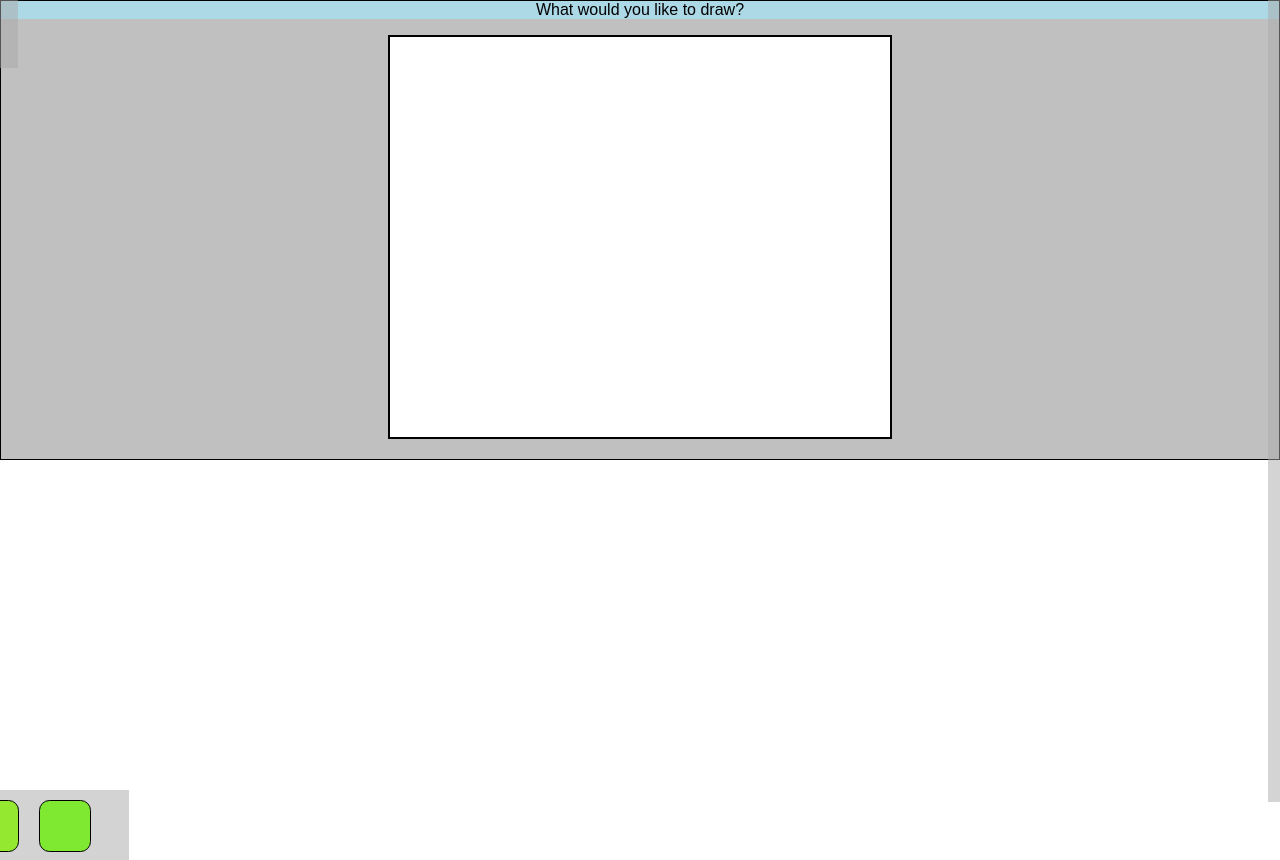
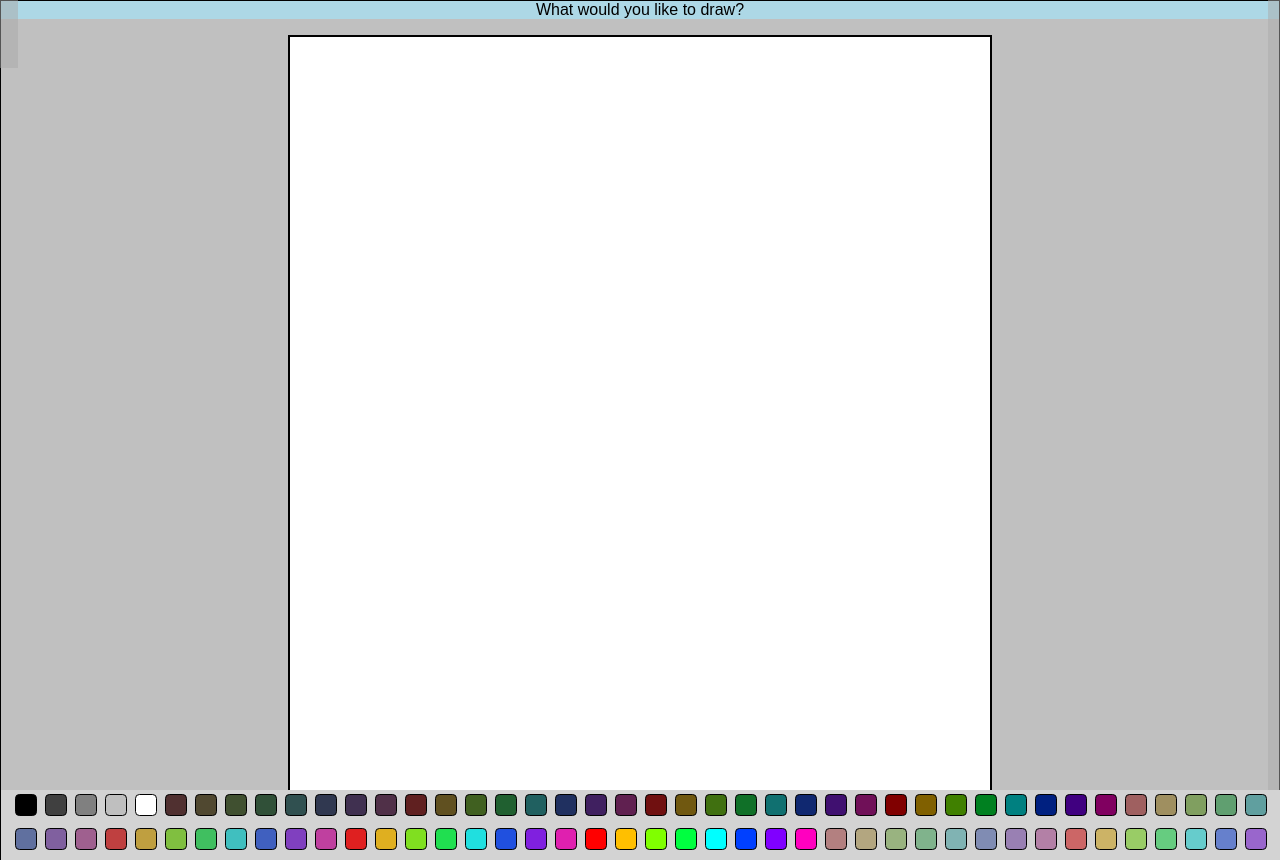
Before and after one commit to MattSowa420/WhatToDraw, a React app: page / in a window 1280 px wide. Before the commit the page ends 800 px from the top, so only its background shows below. Built offline with nearby package versions, Linux system fonts and the light colour scheme.

Commit message:
Added support for pointer input.
Now able to use pressure sensitive tablets and touch input.

```diff
--- a/package.json
+++ b/package.json
@@ -5,8 +5,8 @@
   "keywords": [],
   "main": "src/index.js",
   "dependencies": {
-    "react": "16.3.2",
-    "react-dom": "16.3.2",
+    "react": "16.4.2",
+    "react-dom": "16.4.2",
     "react-scripts": "1.1.4",
     "styled-components": "3.3.3"
   },
--- a/src/components/App.js
+++ b/src/components/App.js
@@ -2,7 +2,18 @@ import React, { Component } from "react";
 import "../styles/app.css";
 import styled from "styled-components";
 
-const hues = 6 + 8 * 4;
+const hues = [
+  (360 / 8) * 0,
+  (360 / 8) * 1,
+  (360 / 8) * 2,
+  (360 / 8) * 3,
+  (360 / 8) * 4,
+  (360 / 8) * 5,
+  (360 / 8) * 6,
+  (360 / 8) * 7
+];
+const sats = [25, 50, 75, 100];
+const levs = [25, 50, 60, 75, 90];
 
 const Palette = styled.div`
   position: fixed;
@@ -13,7 +24,7 @@ const Palette = styled.div`
   width: 100%;
   background-color: lightgray;
   transition: all 0.25s ease;
-  transform: translate(-90%, 90%);
+  transform: translate(0%, 90%);
   overflow: hidden;
   &:hover {
     transform: none;
@@ -107,6 +118,7 @@ const Brush = styled.div`
 
 class App extends Component {
   draw = false;
+  pressure = 0;
   drawType = "circle";
   spraySize = 5;
   brushes = [2, 4, 8, 16];
@@ -115,21 +127,31 @@ class App extends Component {
 
   constructor() {
     super();
-    this.palette = ["hsl(255,0%,0%)", "hsl(255,100%,100%)"];
-    for (let h = 0; h < hues; ++h) {
-      const color = `hsl(${h * (256 / hues)},${80}%,${55}%)`;
-      this.palette.push(color);
-    }
+    //this.palette = ["hsl(255,0%,0%)", "hsl(255,100%,100%)"];
+    this.palette = [];
+
+    [0, 25, 50, 75, 100].forEach(lev => {
+      this.palette.push(`hsl(0,0%,${lev}%)`);
+    });
+
+    levs.forEach(lev =>
+      sats.forEach(sat =>
+        hues.forEach(hue => {
+          this.palette.push(`hsl(${hue},${sat}%,${lev}%)`);
+        })
+      )
+    );
   }
 
   sprayPaint = () => {
     const { ctx } = this;
     const { x, y } = this.pos;
-
+    if (this.pressure === 0) return;
+    this.ctx.globalAlpha = this.pressure / 10;
     switch (this.drawType) {
       case "circle":
         const circle = new Path2D();
-        for (let i = 0; i < 25; ++i) {
+        for (let i = 0; i < 5; ++i) {
           let angle = Math.random() * 2 * Math.PI;
           let distance = Math.random() ** 0.5 * this.spraySize;
           let { ox, oy } = {
@@ -141,7 +163,8 @@ class App extends Component {
           circle.arc(ox, oy, 1, 0, 2 * Math.PI);
           ctx.fill(circle);
         }
-        if (this.ctx.globalAlpha < 0.01) this.ctx.globalAlpha += 0.0001;
+        //console.log(this.pressure);
+        //if (this.ctx.globalAlpha < 0.5) this.ctx.globalAlpha += 0.001;
         break;
       default:
       case "line":
@@ -155,8 +178,12 @@ class App extends Component {
   };
 
   onMouseMove = event => {
+    //console.log("on mouse move", event.button, event.buttons);
     if (!this.draw) return;
     const { offsetX: x, offsetY: y } = event.nativeEvent;
+    if (event.pressure) this.pressure = event.pressure;
+    else this.pressure = 0;
+    //console.log(this.pressure);
     this.pos = { x, y };
   };
 
@@ -176,16 +203,17 @@ class App extends Component {
     this.pos = { x, y };
     this.draw = true;
     this.ctx.fillStyle = this.state.drawColor;
-    this.ctx.globalAlpha = 0.005;
     this.ctx.strokeStyle = this.state.drawColor;
+    this.ctx.globalAlpha = 0.1;
     this.spraySize = this.brushes[this.state.activeBrush];
     if (!this.drawInterval) {
       this.drawInterval = setInterval(this.sprayPaint, 1);
     }
-    console.log(this.drawInterval);
+    console.log("interval", this.drawInterval);
   };
 
   onMouseUp = event => {
+    console.log("on mouse up");
     this.draw = false;
     console.log("clear interval");
     clearInterval(this.drawInterval);
@@ -193,6 +221,7 @@ class App extends Component {
   };
 
   onMouseLeave = event => {
+    console.log("on mouse leave");
     this.onMouseUp();
     this.setState({ showMenu: true });
   };
@@ -205,17 +234,41 @@ class App extends Component {
     this.ctx.clearRect(0, 0, this.canvas.width, this.canvas.height);
   };
 
-  Canvas(w = 500, h = 400) {
+  pointerUp = () => {
+    console.log("pointer up");
+    this.onMouseUp();
+  };
+
+  pointerCancel = () => {
+    console.log("pointer cancel");
+    this.onMouseUp();
+  };
+
+  onGotPointerCapture = event => {
+    console.log(
+      "got pointer",
+      event.pointerId,
+      event.pointerType,
+      event.nativeEvent
+    );
+    //this.canvas.setPointerCapture(event.pointerId);
+  };
+
+  Canvas(w = 700, h = 800) {
     return (
       <Canvas>
         <canvas
           id="drawCanvas"
-          onMouseMove={this.onMouseMove}
-          onClick={this.onClick}
-          onMouseUp={this.onMouseUp}
-          onMouseDown={this.onMouseDown}
-          onMouseLeave={this.onMouseLeave}
-          onMouseEnter={this.hideMenu}
+          touch-action="none"
+          onPointerDown={this.onMouseDown}
+          onPointerMove={this.onMouseMove}
+          onPointerUp={this.pointerUp}
+          onPointerCancel={this.pointerCancel}
+          onGotPointerCapture={this.onGotPointerCapture}
+          onLostPointerCapture={() => {
+            console.log("lost pointer");
+            this.onMouseUp();
+          }}
           width={w}
           height={h}
         />
@@ -269,7 +322,12 @@ class App extends Component {
     );
   };
 
+  onComponentDidMount() {
+    console.log("component mounted");
+  }
+
   render() {
+    console.log("render");
     return (
       <div className="app">
         <p draggable={false}>What would you like to draw?</p>
--- a/src/styles/app.css
+++ b/src/styles/app.css
@@ -16,6 +16,7 @@ h1 {
 }
 
 canvas {
+  touch-action: none;
   margin: 1rem;
   border: 2px solid black;
   color: green;
@@ -30,9 +31,9 @@ canvas:hover {
 .palette {
   position: relative;
   display: inline-block;
-  margin: 10px;
-  width: 50px;
-  height: 50px;
+  margin: 4px;
+  width: 20px;
+  height: 20px;
   border-radius: 20%;
   transition: all 0.2s cubic-bezier(0.72, 0.21, 0.3, 0.7);
   border: 1px solid black;
--- a/src/styles/styles.css
+++ b/src/styles/styles.css
@@ -7,6 +7,4 @@ body {
 * {
   padding: 0;
   margin: 0;
-  user-drag: none;
-  user-select: none;
 }
```
